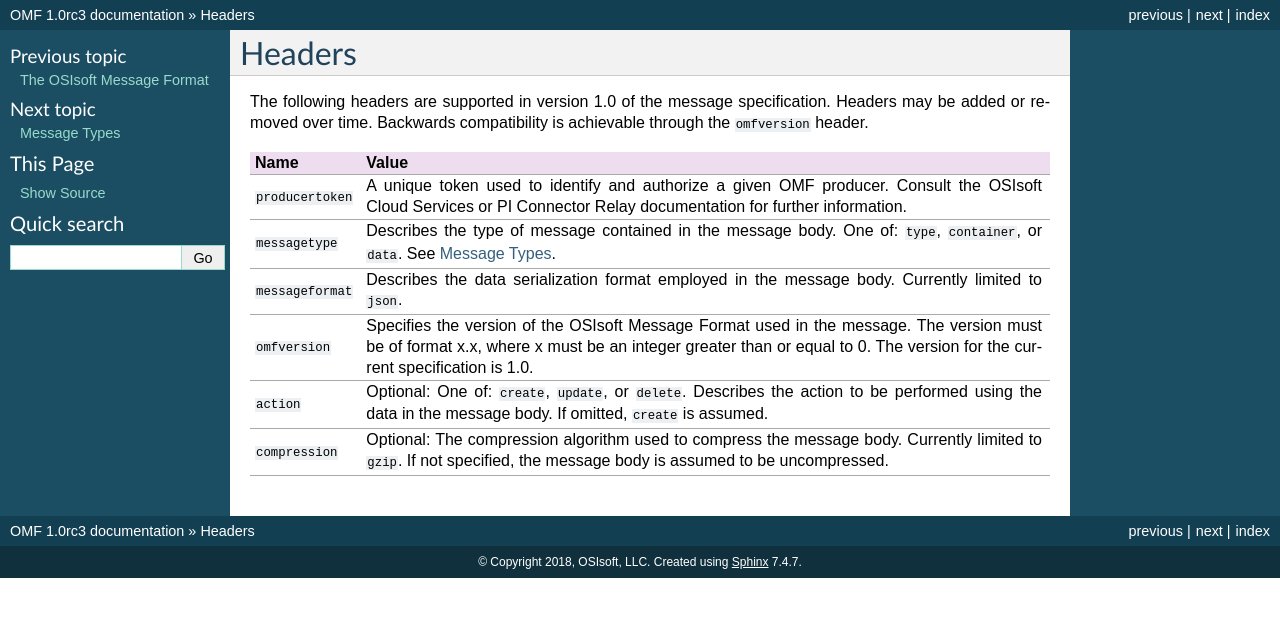
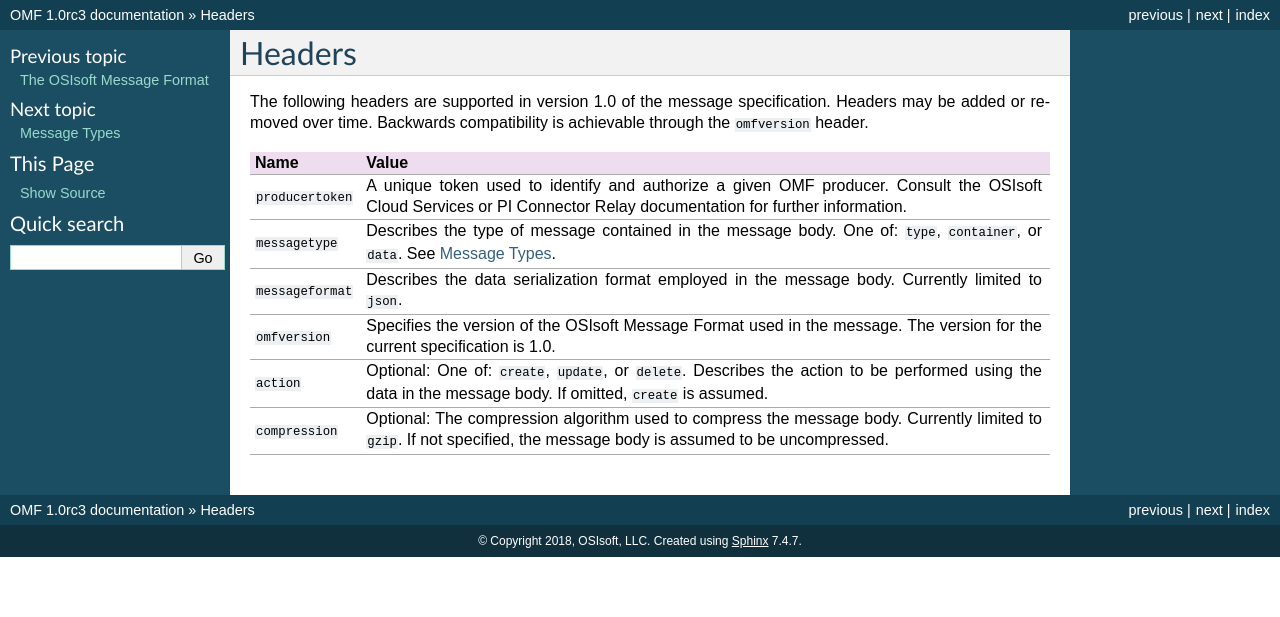
Before and after one commit to AVEVA/OMF-Docs, a Sphinx documentation site: the page built from docs/Headers.rst, in a window 1280 px wide. Shown: the top 617 px of the page. Built offline with Sphinx 7.4.7, drawn with Linux system fonts in a browser that asks for light colours.

Commit message:
Remove version requirement from Headers

```diff
--- a/docs/Headers.rst
+++ b/docs/Headers.rst
@@ -13,8 +13,7 @@ Name                 Value
                      ``type``, ``container``, or ``data``. See :doc:`Message_Types`.
 ``messageformat``    Describes the data serialization format employed in the message body. Currently
                      limited to ``json``.
-``omfversion``       Specifies the version of the OSIsoft Message Format used in the message. The version must be of format x.x, where x must be an integer greater than or equal to 0. The version
-                     for the current specification is 1.0.
+``omfversion``       Specifies the version of the OSIsoft Message Format used in the message. The version for the current specification is 1.0.
 ``action``           Optional: One of: ``create``, ``update``, or ``delete``. Describes the action to be
                      performed using the data in the message body. If omitted, ``create`` is assumed.
 ``compression``	     Optional: The compression algorithm used to compress the message body. Currently
```
